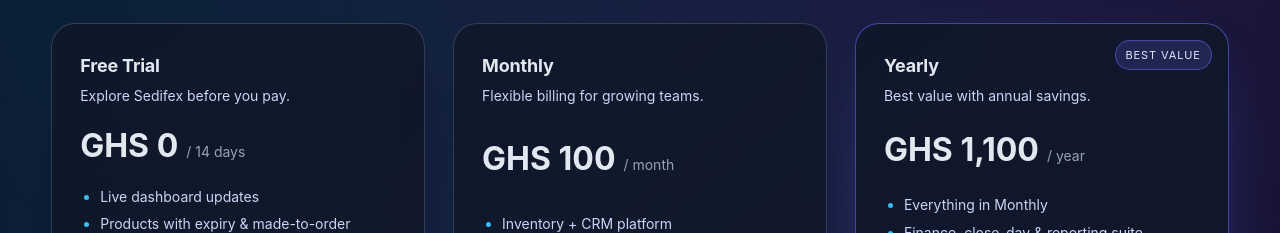
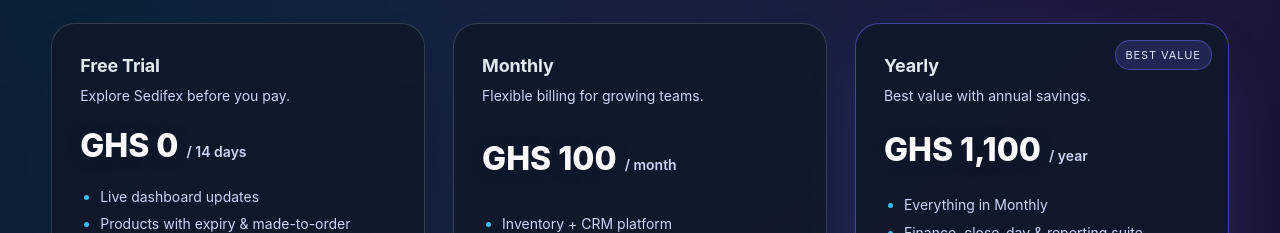
Before and after one commit to learngermanghana/sedifexbiz, a React (Vite) app in the folder web/: page /finance in a window 1280 px wide. Shown: the part 980-1213 px from the top of the page. Built offline with nearby package versions, Linux system fonts and the light colour scheme; no server answers; the database is empty.

Commit message:
Improve pricing and invoice form contrast

```diff
--- a/web/src/App.css
+++ b/web/src/App.css
@@ -186,12 +186,15 @@ body {
 
 .pricing-card__amount {
   font-size: clamp(24px, 4vw, 32px);
-  font-weight: 700;
+  font-weight: 800;
+  color: #f8fafc;
+  text-shadow: 0 2px 12px rgba(15, 23, 42, 0.6);
 }
 
 .pricing-card__cadence {
-  color: var(--color-text-muted);
+  color: var(--color-text-secondary);
   font-size: 14px;
+  font-weight: 600;
 }
 
 .pricing-card__list {
--- a/web/src/pages/DocumentsGenerator.css
+++ b/web/src/pages/DocumentsGenerator.css
@@ -42,6 +42,11 @@
   margin-bottom: 12px;
   font-weight: 600;
   color: var(--color-text-primary);
+}
+
+.documents-generator__item .form__hint {
+  color: var(--color-text-secondary);
+  font-weight: 600;
 }
 
 .documents-generator__add {
```
